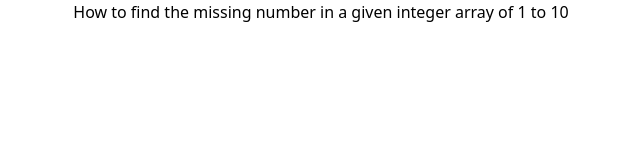
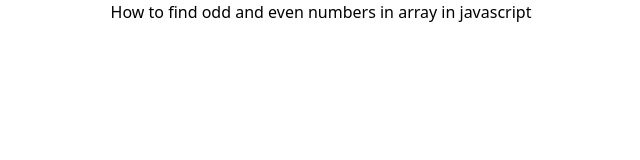
Before and after one commit to thethmuenaing/javascript-coding-interview, a React (Create React App) app: page / in a window 1280 px wide. Shown: the top 160 px of the page, without its empty margins (319-959 px from the left). Built offline with nearby package versions, Linux system fonts and the light colour scheme.

Commit message:
find odd and even numbers in array

```diff
--- a/src/App.js
+++ b/src/App.js
@@ -1,10 +1,10 @@
-import Coding06 from "./js_coding/Coding06";
+import Coding07 from "./js_coding/Coding07";
 
 function App() {
 	return (
 		<div className="App">
 			<div className="text-center">
-				<Coding06 />
+				<Coding07 />
 			</div>
 		</div>
 	);
--- /dev/null
+++ b/src/js_coding/Coding07.js
@@ -0,0 +1,21 @@
+import React from "react";
+
+const Coding07 = () => {
+	const numbers = [1, 2, 3, 4, 5, 6, 7, 11, 32, 44, 56, 54];
+	const evenNumbers = numbers.filter((item) => {
+		return item % 2 === 0;
+	});
+	console.log("even ", evenNumbers);
+
+	const oddNumbers = numbers.filter((item) => {
+		return item % 2 !== 0;
+	});
+	console.log("odd ", oddNumbers);
+	return (
+		<div>
+			<h1>How to find odd and even numbers in array in javascript</h1>
+		</div>
+	);
+};
+
+export default Coding07;
```
